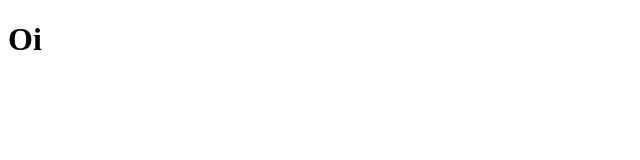
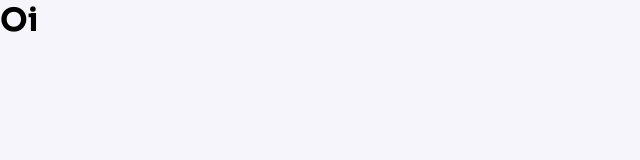
Before and after one commit to renanlimaleite/react-jsStack, a React (Create React App) app: page / in a window 1280 px wide. Shown: the top 160 px of the page, without its empty margins (0-640 px from the left). Built offline with nearby package versions, Linux system fonts and the light colour scheme.

Commit message:
feat: add global styles with provider from styled components

```diff
--- a/public/index.html
+++ b/public/index.html
@@ -5,6 +5,9 @@
     <link rel="icon" href="%PUBLIC_URL%/favicon.ico" />
     <meta name="viewport" content="width=device-width, initial-scale=1" />
     <meta name="theme-color" content="#000000" />
+    <link rel="preconnect" href="https://fonts.googleapis.com" />
+    <link rel="preconnect" href="https://fonts.gstatic.com" crossorigin />
+    <link href="https://fonts.googleapis.com/css2?family=Sora:wght@400;700&display=swap" rel="stylesheet" />
     <meta
       name="description"
       content="Web site created using create-react-app"
--- a/src/App.js
+++ b/src/App.js
@@ -1,6 +1,13 @@
+import { ThemeProvider } from 'styled-components'
+import defaultTheme from './assets/themes/default'
+import GlobalStyles from './assets/styles/global'
+
 function App () {
   return (
-    <h1>Oi</h1>
+    <ThemeProvider theme={defaultTheme}>
+      <GlobalStyles />
+      <h1>Oi</h1>
+    </ThemeProvider>
   )
 }
 
--- /dev/null
+++ b/src/assets/styles/global.js
@@ -0,0 +1,19 @@
+import { createGlobalStyle } from 'styled-components'
+
+export default createGlobalStyle`
+  * {
+    margin: 0;
+    padding: 0;
+    box-sizing: border-box;
+    font-family: 'Sora', sans-serif;
+  }
+
+  body {
+    background-color: ${({ theme }) => theme.backgroundColor};
+    font-size: 16px;
+  }
+
+  button {
+    cursor: pointer;
+  }
+`
--- /dev/null
+++ b/src/assets/themes/default.js
@@ -0,0 +1,3 @@
+export default {
+  backgroundColor: '#f6f5fc'
+}
```
